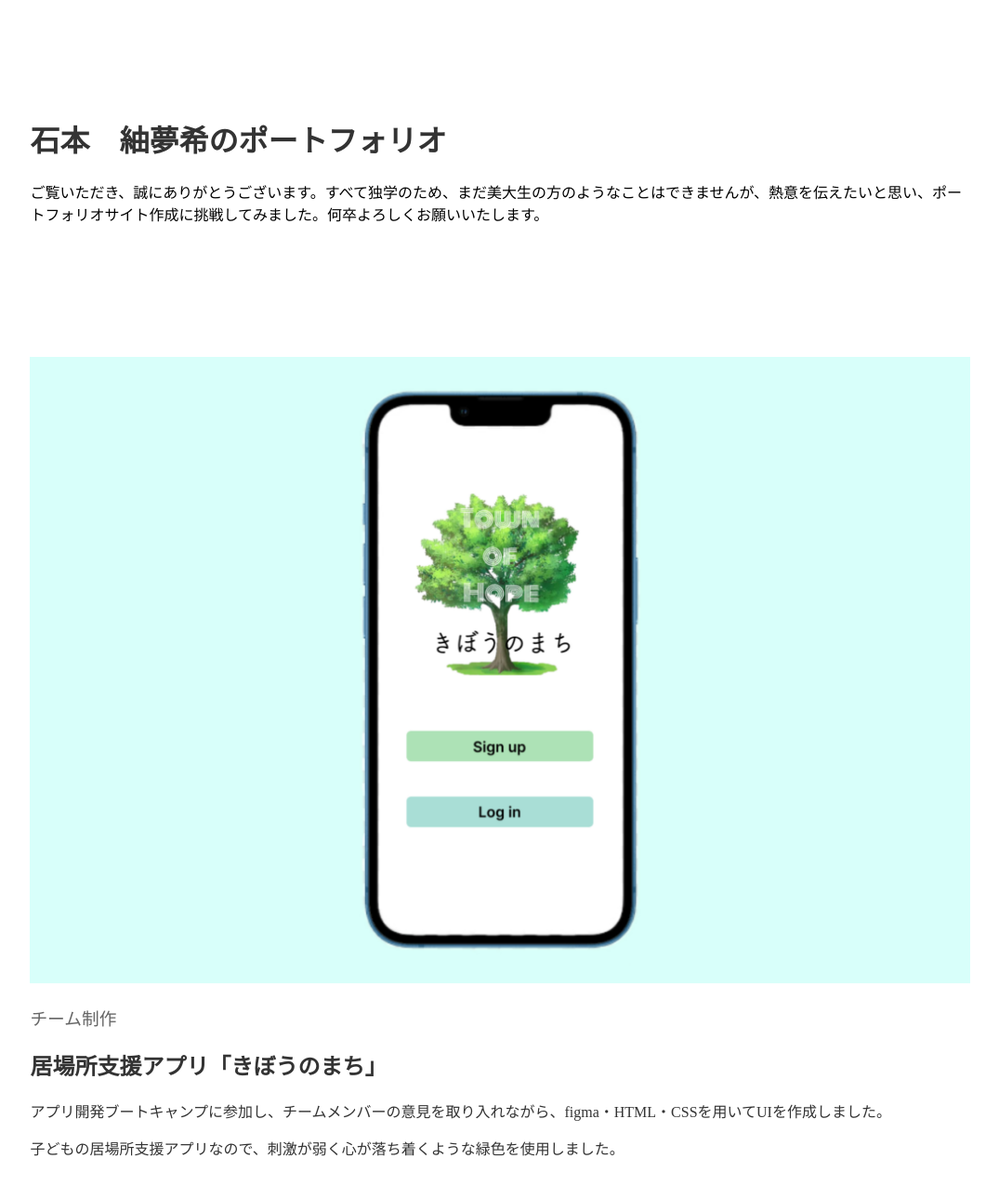
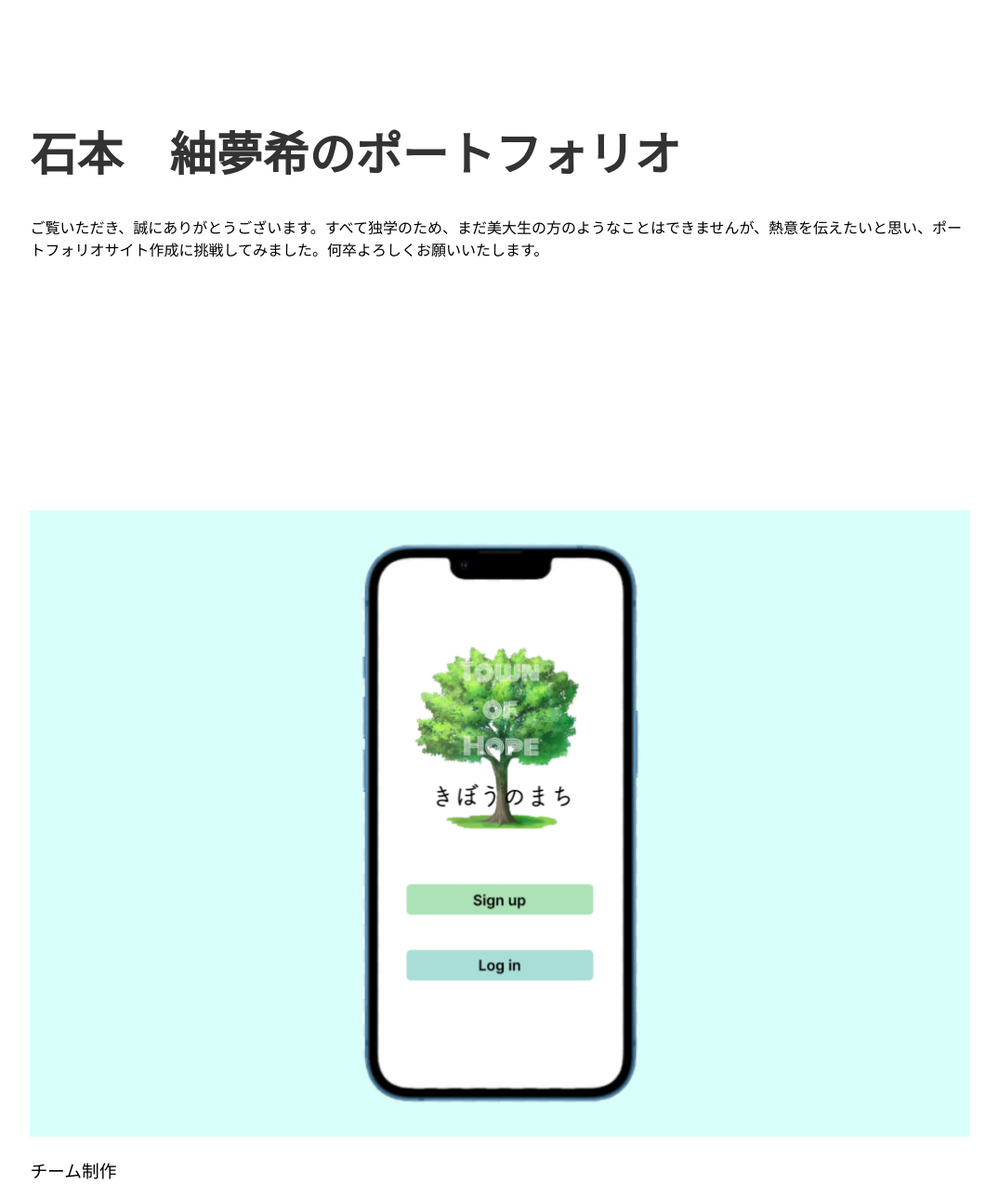
Before and after one commit to tmg1111/portfolio, a plain HTML site: page index.html in a window 1280 px wide. Shown: the top 1289 px of the page at 93% size, without its empty margins (102-1177 px from the left). Drawn offline with Linux system fonts and the light colour scheme.

Commit message:
Add files via upload

```diff
--- a/style.css
+++ b/style.css
@@ -10,6 +10,7 @@ body {
     margin-left:10%;
     animation:SlideIn 4s;
     margin-right:10%;
+    font-size:50px;
 }
 @keyframes SlideIn{
     0%{
@@ -34,7 +35,7 @@ body {
 
 .photo_container img{
     width:80%;
-    margin-top:10%;
+    margin-top:20%;
     margin-left:10%;
 }
 
@@ -43,15 +44,18 @@ body {
     margin-left:10%;
     font-weight:lighter;
     color:#666666
+    margin-right:10%;
 }
 .photo_container h2{
     margin-left:10%;
     font-weight: bold;
     color:#333333
+    margin-right:10%;
 }
 .photo_container p{
     margin-left:10%;
     color:#333333
+    margin-right:10%;
 }
 #last{
     margin-bottom:20%;
```
